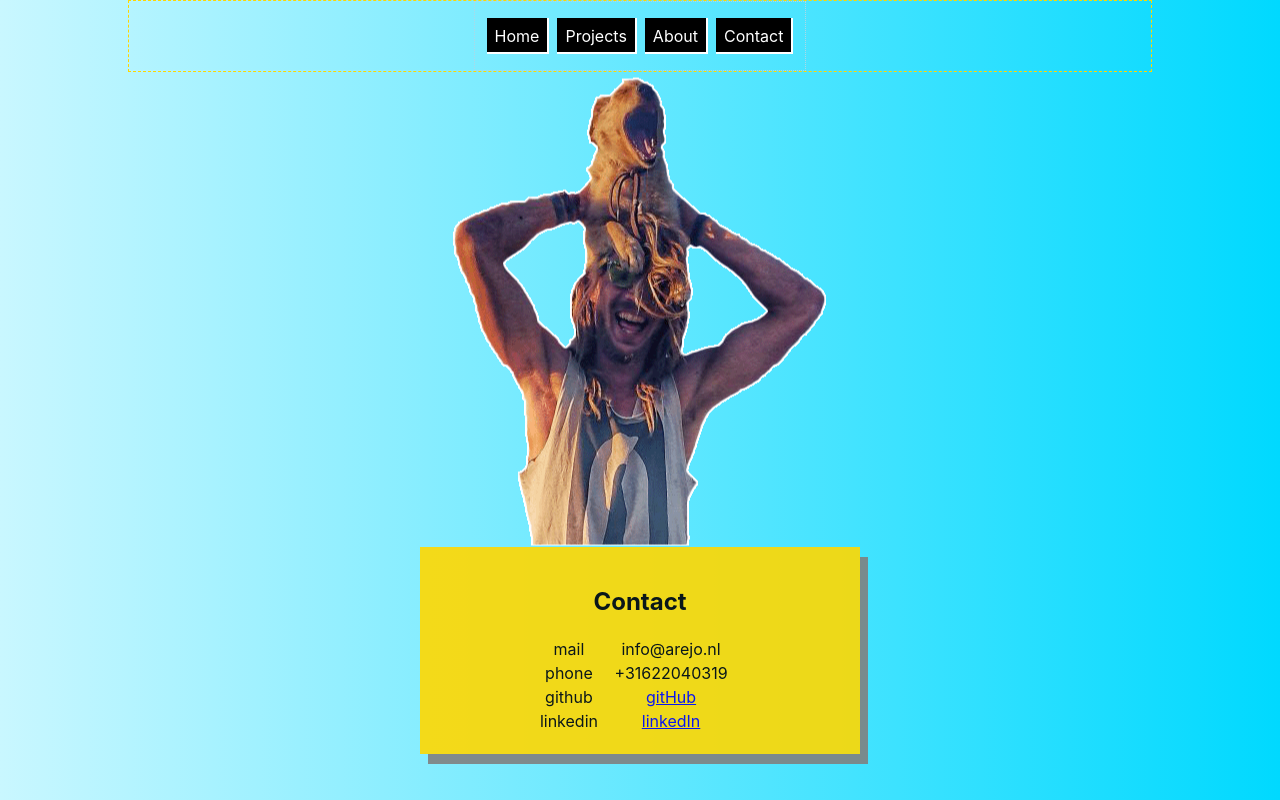
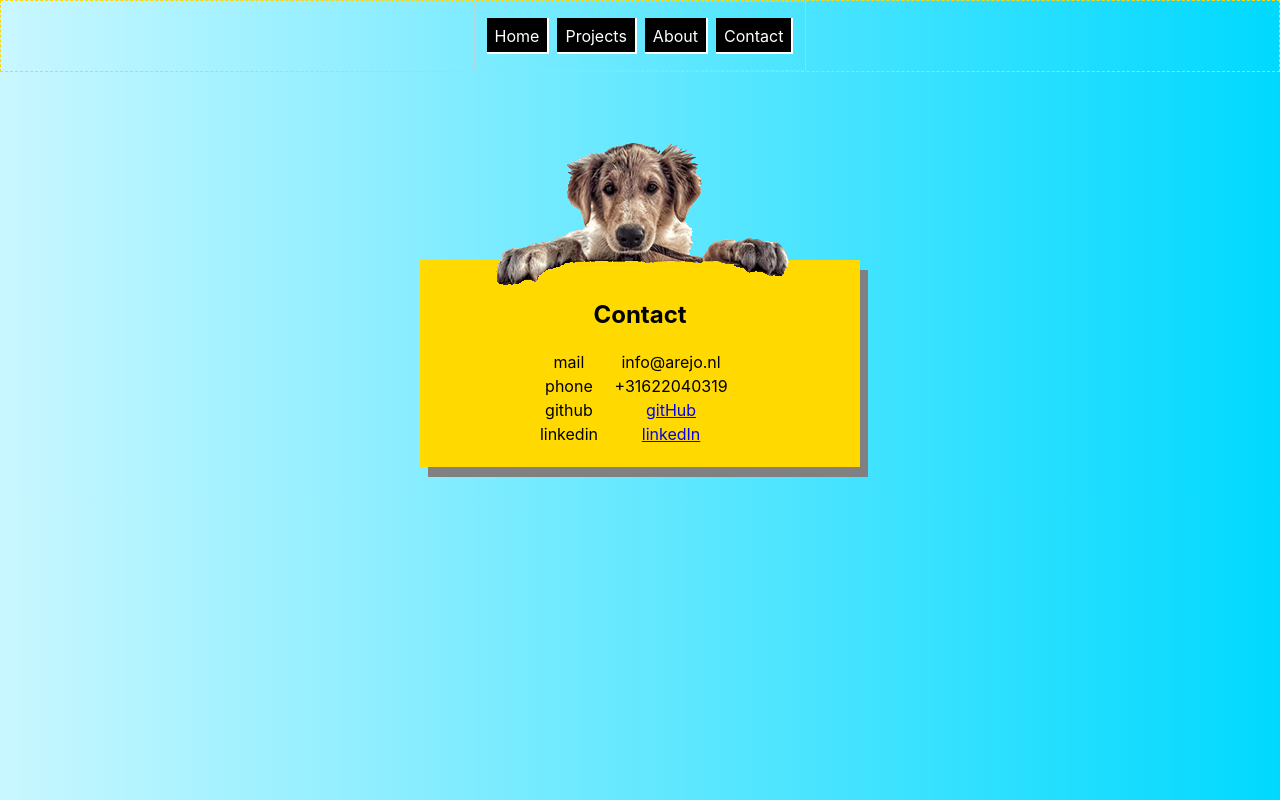
Before and after one commit to arejasverduras/portfolio, a React (Create React App) app: page /contact in a window 1280 px wide. Built offline with nearby package versions, Linux system fonts and the light colour scheme.

Commit message:
add photo to contact section, align on page

```diff
--- a/src/App.css
+++ b/src/App.css
@@ -9,7 +9,7 @@ p {
 
 .App {
   text-align: center;
-  max-width: 1024px;
+  max-width: 1440px;
   margin: 0px auto;
 }
 
@@ -137,9 +137,14 @@ nav a {
 .projectTile {
   border: 2px dashed purple;
   background-color: gold;
-  height: 300px;
+  height: 500px;
   width: 400px;
   margin: 10px;
+}
+
+.projectTileImage {
+  max-width: 100%;
+  max-height: 30%;
 }
 
 /* About */
@@ -180,10 +185,30 @@ nav a {
 
 @media screen and (min-width: 768px) {
   .aboutTextSection {
-    margin-right: 40%;
+    margin-right: 45%;
   }
+}
+
+/* Contact */
+
+.contactTopSection {
+  margin-top: 5%;
+}
+
+.contactImage {
+  z-index: 1;
+}
+
+/* ContactInfo */
+
+.contactInfo {
+  z-index: 0;
+  margin-top: -30px;
+  opacity: 1;
+  background-color: rgb(255, 217, 0);
 }
 
 .contactTable{
   margin: 0 auto;
+  z-index: 0;
 }
--- a/src/components/Contact/Contact.js
+++ b/src/components/Contact/Contact.js
@@ -7,8 +7,8 @@ export const Contact = (props) => {
 
     return (
             <section className="contactTopSection">
-                 <img className="heroImage" src={MichielHero}></img>
-                 <ContactInfo />
+                 {/* <img className="contactImage" src='./images/arantxa.png' alt="Michiel's dog Arantxa"></img> */}
+                 <ContactInfo className="contactInfoComponent" />
             </section>
 
     )
--- a/src/components/Contact/ContactInfo/ContactInfo.js
+++ b/src/components/Contact/ContactInfo/ContactInfo.js
@@ -11,6 +11,8 @@ export const ContactInfo = (props) => {
     const contactEntries = Object.entries(contactInfoList);
 
     return (
+        <>
+            <img className="contactImage" src='./images/arantxa.png' alt="Michiel's dog Arantxa"></img>
             <div className='contactInfo'>
                 <h1>Contact</h1>
                 <table className="contactTable">
@@ -22,5 +24,6 @@ export const ContactInfo = (props) => {
                 )}
                 </table>
             </div>
+        </>
     )
 }
--- a/src/components/Projects/ProjectList/ProjectList.js
+++ b/src/components/Projects/ProjectList/ProjectList.js
@@ -2,28 +2,28 @@ import React from "react";
 import { ProjectTile } from "../ProjectTile/ProjectTile";
 
 export const ProjectList = ({projects}) => {
-    // state gets updated by search, with 'available' projects.
-    const projectsArray = [{
-            title: "title 1",
-            description: "description 1",
-            img: ""
-        },
-        {
-            title: "title 2",
-            description: "description 2",
-            img: ""
-        },
-        {
-        title: "title 3",
-        description: "hallo 3",
-        img: ""
-    }]
+    // passed projects prop gets updated by search, with 'available' projects.
+    //project is an array of objects
+    /*
+     projects: [
+                {
+                    id: 1,
+                    name: "Resume",
+                    description: "Interactive Resume to apply for Front-end / React jobpositions. Fully searchable, printable and 'flippable'.",
+                    images: [],
+                    tech: ['JavaScript', 'React', 'HTML', 'CSS'],
+                    cat: 'Front-end',
+                    type: 'Personal',
+                    demoLink: "https://arejasresume.surge.sh",
+                    sourceLink: "https://github.com/arejasverduras/resume"
+                },
+    */
 
     return (
         <div className="projectList">
             {/* generate a ProjectTile
              for each item from the project state (list of objects) */}
-             {projectsArray.map((project, index) =>
+             {projects.map((project, index) =>
                 <ProjectTile
                     project={project} key={index}
                 />
--- a/src/components/Projects/ProjectTile/ProjectTile.js
+++ b/src/components/Projects/ProjectTile/ProjectTile.js
@@ -1,13 +1,32 @@
 import React from "react";
 
 export const ProjectTile = ({project}) =>{
-    const {name, description, img} = project;
+    const {name, description, tileImage, images, tech, cat} = project;
 
+    /* example Project
+    {
+        id: 1,
+        name: "Resume",
+        description: "Interactive Resume to apply for Front-end / React jobpositions. Fully searchable, printable and 'flippable'.",
+        images: [],
+        tech: ['JavaScript', 'React', 'HTML', 'CSS'],
+        cat: 'Front-end',
+        type: 'Personal',
+        demoLink: "https://arejasresume.surge.sh",
+        sourceLink: "https://github.com/arejasverduras/resume"
+    },
+    */
     return (
         <div className="projectTile">
             <h3>{name}</h3>
+            <img className="projectTileImage" src={tileImage} alt={name}></img>
             <p>{description}</p>
-
+            <ul className="tech">
+                {tech.map((tech, index) => (
+                    <li key={index}>{tech}</li>
+                ))}
+            </ul>
+            <p className="cat">{cat}</p>
         </div>
     )
 }
--- a/src/components/Projects/ProjectsSlice.js
+++ b/src/components/Projects/ProjectsSlice.js
@@ -8,6 +8,7 @@ const projectsSlice = createSlice({
                     id: 1,
                     name: "Resume",
                     description: "Interactive Resume to apply for Front-end / React jobpositions. Fully searchable, printable and 'flippable'.",
+                    tileImage: "./images/arantxa.png",
                     images: [],
                     tech: ['JavaScript', 'React', 'HTML', 'CSS'],
                     cat: 'Front-end',
@@ -19,6 +20,7 @@ const projectsSlice = createSlice({
                     id: 2,
                     name: "Resume2",
                     description: "Interactive Resume to apply for Front-end / React jobpositions. Fully searchable, printable and 'flippable'.",
+                    tileImage: "./images/arantxa.png",
                     images: [],
                     tech: ['JavaScript', 'React', 'HTML', 'CSS'],
                     cat: 'Front-end',
@@ -30,6 +32,7 @@ const projectsSlice = createSlice({
                     id: 3,
                     name: "Resume3",
                     description: "Interactive Resume to apply for Front-end / React jobpositions. Fully searchable, printable and 'flippable'.",
+                    tileImage: "./images/arantxa.png",
                     images: [],
                     tech: ['JavaScript', 'React', 'HTML', 'CSS'],
                     cat: 'Front-end',
```
Also changed, not shown: public/images/arantxa.png (added). Lines whose indentation alone changed are shown as unchanged.
